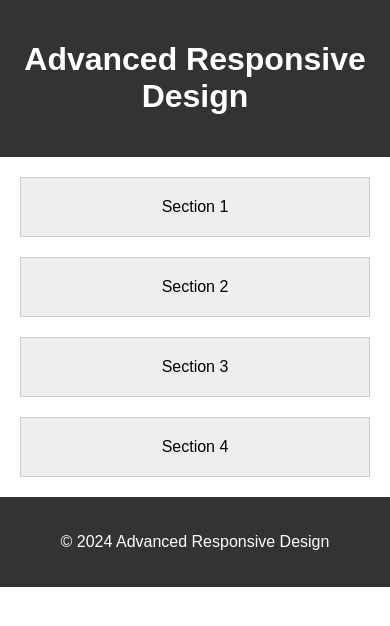
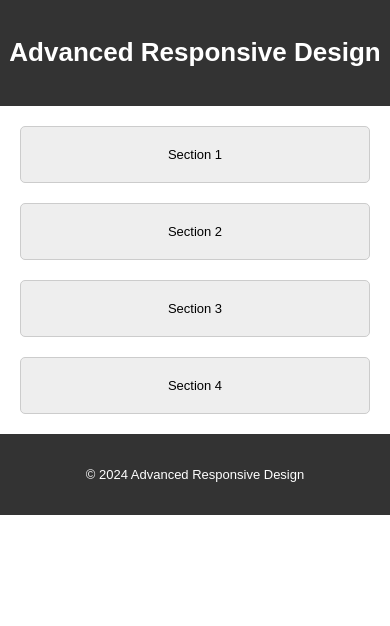
Before and after one commit to Atanas-S-Nikolov/sirma-academy-media-queries, a plain HTML site: page task2/index.html in a window 390 px wide. Drawn offline with Linux system fonts and the light colour scheme.

Commit message:
Add more styling

```diff
--- a/task2/index.html
+++ b/task2/index.html
@@ -10,7 +10,9 @@
 
 <body>
     <header>
-        <h1>Advanced Responsive Design</h1>
+        <a href="#">
+            <h1>Advanced Responsive Design</h1>
+        </a>
     </header>
     <nav>
         <a href="#section1">Section 1</a>
--- a/task2/styles.css
+++ b/task2/styles.css
@@ -1,3 +1,9 @@
+:root {
+    --primary-color: #333;
+    --secondary-color: #444;
+    --section-color: #eee;
+}
+
 body {
     font-family: Arial, sans-serif;
     margin: 0;
@@ -6,19 +12,30 @@ body {
 
 header,
 footer {
-    background-color: #333;
+    background-color: var(--primary-color);
     color: white;
     text-align: center;
     padding: 20px 0;
 }
 
+header > a {
+    color: white;
+    text-decoration: none;
+    display: inline-block;
+    width: fit-content;
+}
+
 nav {
     display: none;
-    background-color: #444;
+    background-color: var(--secondary-color);
+}
+
+nav a:hover {
+    text-decoration: underline;
 }
 
 nav a {
-    color: #fff;
+    color: white;
     text-decoration: none;
 }
 
@@ -35,10 +52,29 @@ main {
 }
 
 .section {
-    background-color: #eee;
+    background-color: var(--section-color);
     border: 1px solid #ccc;
+    border-radius: 5px;
     padding: 20px;
     text-align: center;
+}
+
+.section:hover {
+    background-color: var(--secondary-color);
+    outline: 1.5px solid white;
+    outline-offset: -5px;
+    color: white;
+    cursor: pointer;
+}
+
+.section:target::after {
+    content: " (selected)";
+}
+
+@media (max-width: 500px) {
+    body {
+        font-size: small;
+    }
 }
 
 @media (min-width: 900px) {
```
